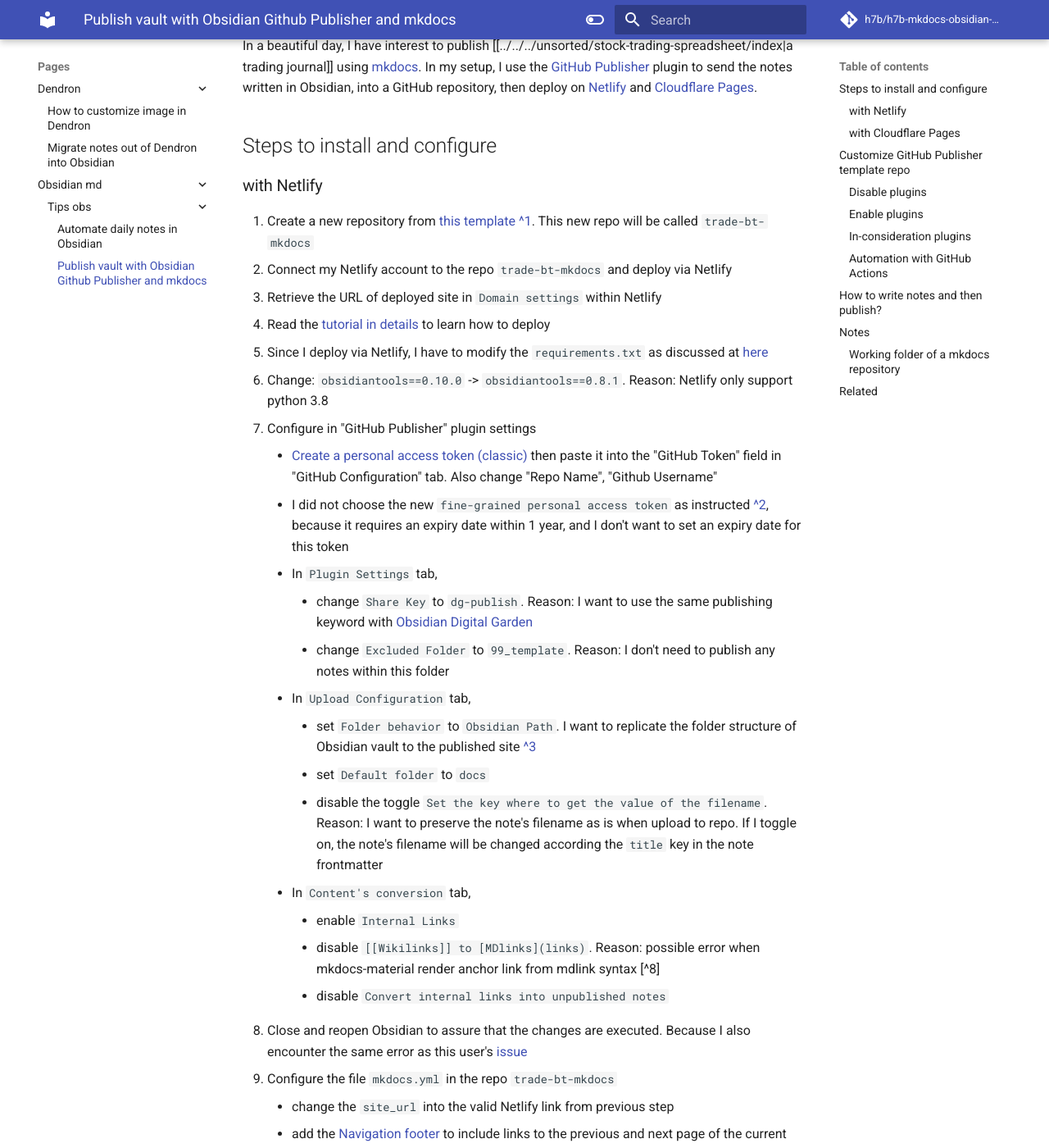
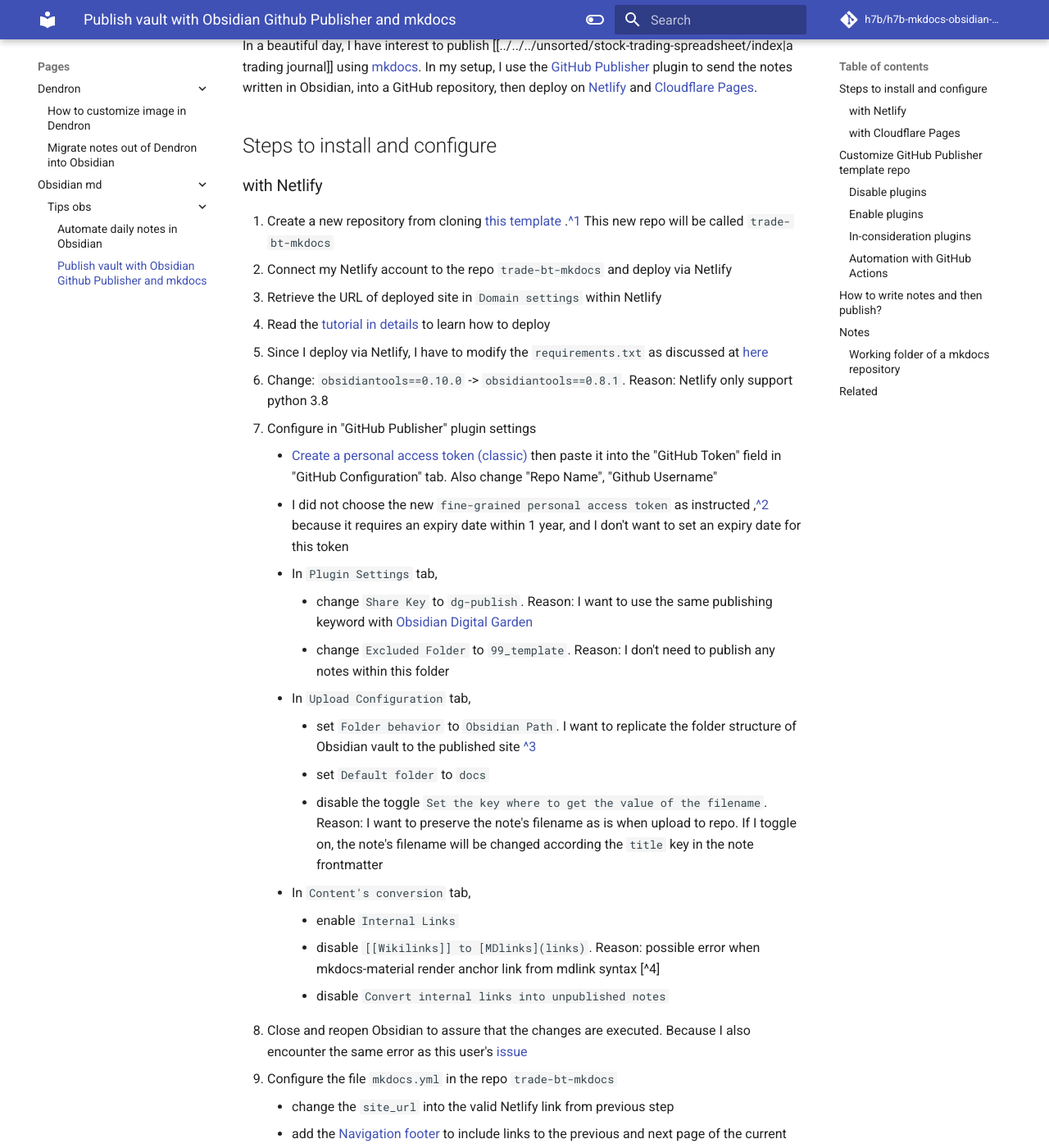
Before and after one commit to h7b/h7b-mkdocs-obsidian-public, an MkDocs documentation site: the page built from docs/pages/obsidian-md/tips-obs/mkdocs-pub.md, in a window 1280 px wide and 1400 px high, scrolled down 226 px. Shown: the whole window at 82% size. Built offline with MkDocs 1.6.1 and Material for MkDocs 9.7.7, drawn with Linux system fonts in a browser that asks for light colours; comment, search, counter and statistics services are not loaded; some of the changed text lies outside the part shown.

Commit message:
PUSH NOTE : mkdocs-pub.md

```diff
--- a/docs/pages/obsidian-md/tips-obs/mkdocs-pub.md
+++ b/docs/pages/obsidian-md/tips-obs/mkdocs-pub.md
@@ -14,7 +16,7 @@ In a beautiful day, I have interest to publish [[../../../unsorted/stock-trading
 
 ### with Netlify
 
-1. Create a new repository from [this template](https://github.com/ObsidianPublisher/publisher-template-netlify) [^1]. This new repo will be called `trade-bt-mkdocs`
+1. Create a new repository from cloning [this template](https://github.com/ObsidianPublisher/publisher-template-netlify) .[^1] This new repo will be called `trade-bt-mkdocs`
 2. Connect my Netlify account to the repo `trade-bt-mkdocs` and deploy via Netlify
    - Retrieve the URL of deployed site in `Domain settings` within Netlify
    - Read the [tutorial in details](https://obsidian-publisher.netlify.app/getting%20started/publishing/) to learn how to deploy
@@ -22,7 +24,7 @@ In a beautiful day, I have interest to publish [[../../../unsorted/stock-trading
    - Change: `obsidiantools==0.10.0` -> `obsidiantools==0.8.1`. Reason: Netlify only support python 3.8
 4. Configure in "GitHub Publisher" plugin settings
     - [Create a personal access token (classic)](https://docs.github.com/en/authentication/keeping-your-account-and-data-secure/creating-a-personal-access-token) then paste it into the "GitHub Token" field in "GitHub Configuration" tab. Also change "Repo Name", "Github Username"
-    - I did not choose the new `fine-grained personal access token` as instructed [^2], because it requires an expiry date within 1 year, and I don't want to set an expiry date for this token
+    - I did not choose the new `fine-grained personal access token` as instructed ,[^2] because it requires an expiry date within 1 year, and I don't want to set an expiry date for this token
     - In `Plugin Settings` tab,
         - change `Share Key` to `dg-publish`. Reason: I want to use the same publishing keyword with [Obsidian Digital Garden](digital-garden.md)
         - change `Excluded Folder` to `99_template`. Reason: I don't need to publish any notes within this folder
@@ -32,7 +34,7 @@ In a beautiful day, I have interest to publish [[../../../unsorted/stock-trading
         - disable the toggle `Set the key where to get the value of the filename`. Reason: I want to preserve the note's filename as is when upload to repo. If I toggle on, the note's filename will be changed according the `title` key in the note frontmatter
     - In `Content's conversion` tab,
         -  enable `Internal Links`
-        - disable `[[Wikilinks]] to [MDlinks](links)`. Reason: possible error when mkdocs-material render anchor link from mdlink syntax [^8]
+        - disable `[[Wikilinks]] to [MDlinks](links)`. Reason: possible error when mkdocs-material render anchor link from mdlink syntax [^4]
         - disable `Convert internal links into unpublished notes`
 5. Close and reopen Obsidian to assure that the changes are executed. Because I also encounter the same error as this user's [issue](https://github.com/ObsidianPublisher/obsidian-github-publisher/discussions/63#discussioncomment-4599564)
 6. Configure the file `mkdocs.yml` in the repo `trade-bt-mkdocs`
```
Also changed, not shown: other parts of docs/pages/obsidian-md/tips-obs/mkdocs-pub.md (+15 -14 lines).
